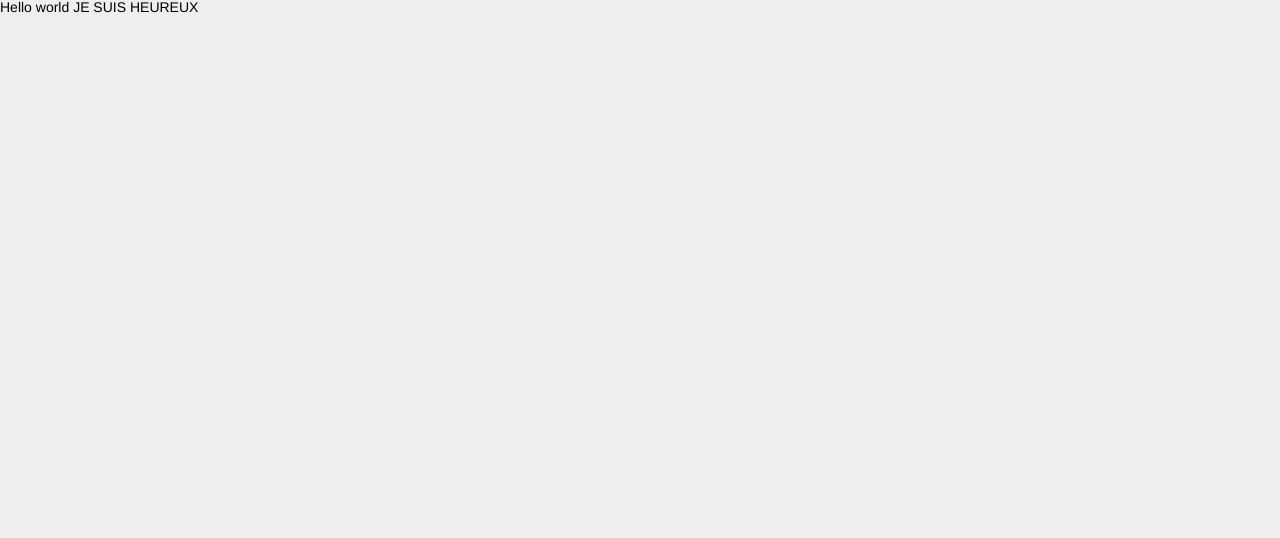
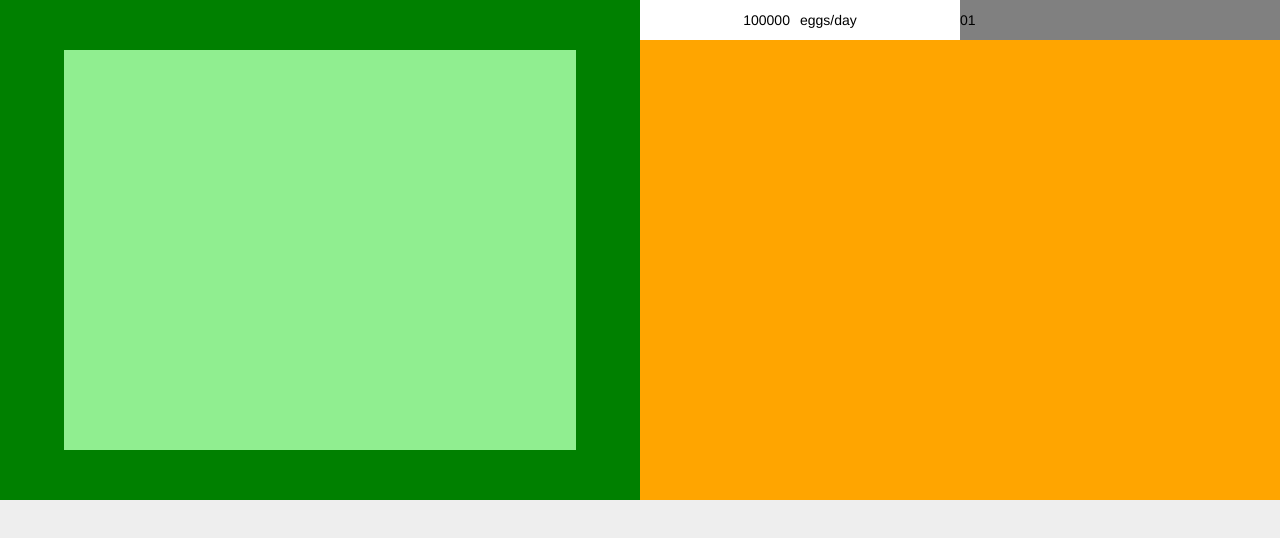
Before and after one commit to BereniceDavid/a_chicken_life, a website: page index.html in a window 1280 px wide. Drawn offline with Linux system fonts and the light colour scheme.

Commit message:
Ossature

```diff
--- a/index.html
+++ b/index.html
@@ -10,7 +10,50 @@
 </head>
 
 <body>
-	Hello world JE SUIS HEUREUX
+<div class="game_content">
+	<div class="home">
+		<div class="home_content">
+			<div class="home_background"></div>
+			<div class="chicken_home"></div>
+		</div>
+	</div>
+	<div class="chicken">
+		<div class="chicken_content">
+			<div class="chicken_stats">
+				<div class="chicken_stats_content">
+					<div class="eggs_count">
+						<div class="eggs_count_content">
+							<div class="eggs_count_txt">
+								<span class="number_eggs">100000</span><span class="eggs_unit">eggs/day</span>
+							</div>
+						</div>
+					</div>
+					<div class="chicken_lvl">
+						<!-- <div class="chicken_lvl_content"> -->
+							<div class="chicken_lvl_txt">
+								<span class="current_lvl">0</span><span class="next_lvl">1</span>
+								<div class="lvl_bar"></div>
+							</div>
+						<!-- </div>	 -->
+					</div>
+				</div>
+			</div>
+			<div class="chicken_name"></div>
+			<div class="chiken_character"></div>
+			<div class="chicken_starving_bar"></div>
+			<div class="chicken_thirsty_bar"></div>
+		</div>
+	</div>
+	<div class="upgrade">
+		<div class="upgrade_content">
+			<div class="home_upgrade_content"></div>
+			<div class="food_upgrade_content"></div>
+			<div class="prod_upgrade_content"></div>
+			<div class="boost_upgrade_content"></div>
+			<div class="story_upgrade_content"></div>
+		</div>
+	</div>
+</div>
 	<script src="src/js/script.js"></script>
 </body>
 
--- a/src/css/style.css
+++ b/src/css/style.css
@@ -3,3 +3,170 @@ body {
 	font-family: Helvetica, Arial;
 	font-size: 14px;
 }
+
+/** game_content **/
+
+.game_content
+{
+	position: relative;
+	width: 100vw;
+	height: 100vh;
+}
+
+/** home_content **/
+
+.home
+{
+	position: absolute;
+	left: 0;
+	top: 0;
+	width: 50%;
+	height: 500px;
+	background-color: green;
+	overflow: hidden;
+}
+
+.home_content
+{
+	position: relative;
+	width: 100%;
+	height: 100%;
+}
+
+.home_background
+{
+	width: 100%;
+	height: 100%;
+}
+
+.chicken_home
+{
+	background-color: lightgreen;
+	position: absolute;
+	top: 50%;
+	left: 50%;
+	transform: translateX(-50%) translateY(-50%);
+	height: 80%;
+	width: 80%;
+}
+
+/** chicken_content **/
+
+.chicken
+{
+	position: absolute;
+	right: 0;
+	top: 0;
+	width: 50%;
+	height: 500px;
+	background-color: orange;
+}
+
+.chicken_content
+{
+	position: relative;
+	width: 100%;
+	height: 100%;
+}
+
+.chicken_stats
+{
+	width: 100%;
+	position: absolute;
+	top: 0;
+	right: 0;
+	height: 40px;
+	background-color: black;
+}
+
+.chicken_stats_content
+{
+	position: relative;
+	width: 100%;
+	height: 100%;
+}
+
+.eggs_count
+{
+	position: absolute;
+	width: 50%;
+	height: 100%;
+	top: 0;
+	left: 0;
+	background-color: #fff;
+}
+
+.eggs_count_content
+{
+	position: relative;
+	width: 100%;
+	height: 100%;
+}
+
+.eggs_count_txt
+{
+	position: absolute;
+	top: 50%;
+	left: 50%;
+	transform: translateX(-50%) translateY(-50%);
+}
+
+.eggs_count .number_eggs
+{
+	padding-right: 10px;
+}
+
+.eggs_count .eggs_unit
+{
+
+}
+
+.chicken_lvl
+{
+	position: absolute;
+	width: 50%;
+	height: 100%;
+	top: 0;
+	right: 0;
+	background-color: grey;
+}
+
+.chicken_lvl_content
+{
+	position: relative;
+	width: 100%;
+	height: 100%;
+}
+
+.chicken_lvl_txt
+{
+	position: relative;
+	top: 50%;
+	left: 50%;
+	transform: translateX(-50%) translateY(-50%);
+}
+
+.chicken_lvl .current_lvl
+{
+	position:
+}
+
+.chicken_name
+{
+
+}
+
+.chiken_character
+{
+	ICI TA POULE
+}
+
+.chicken_starving_bar
+{
+
+}
+
+.chicken_thirsty_bar
+{
+
+}
```
